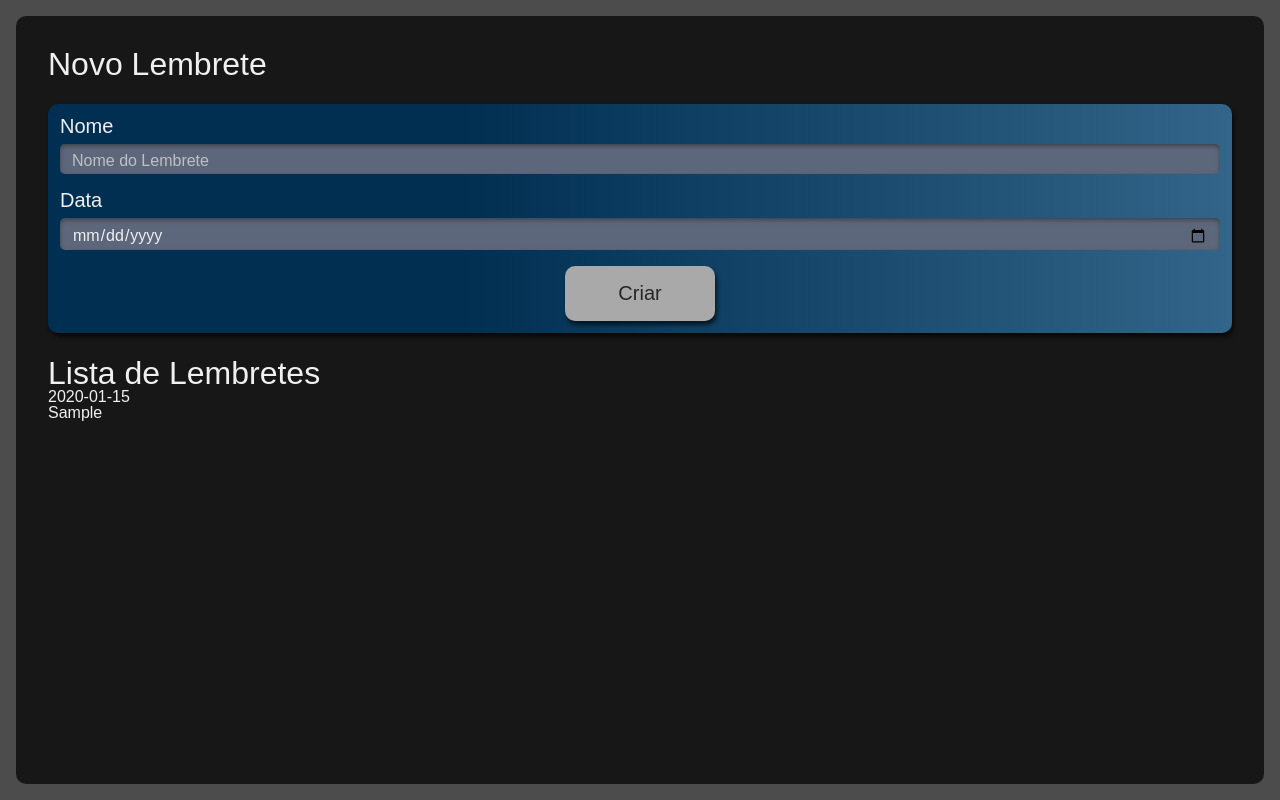
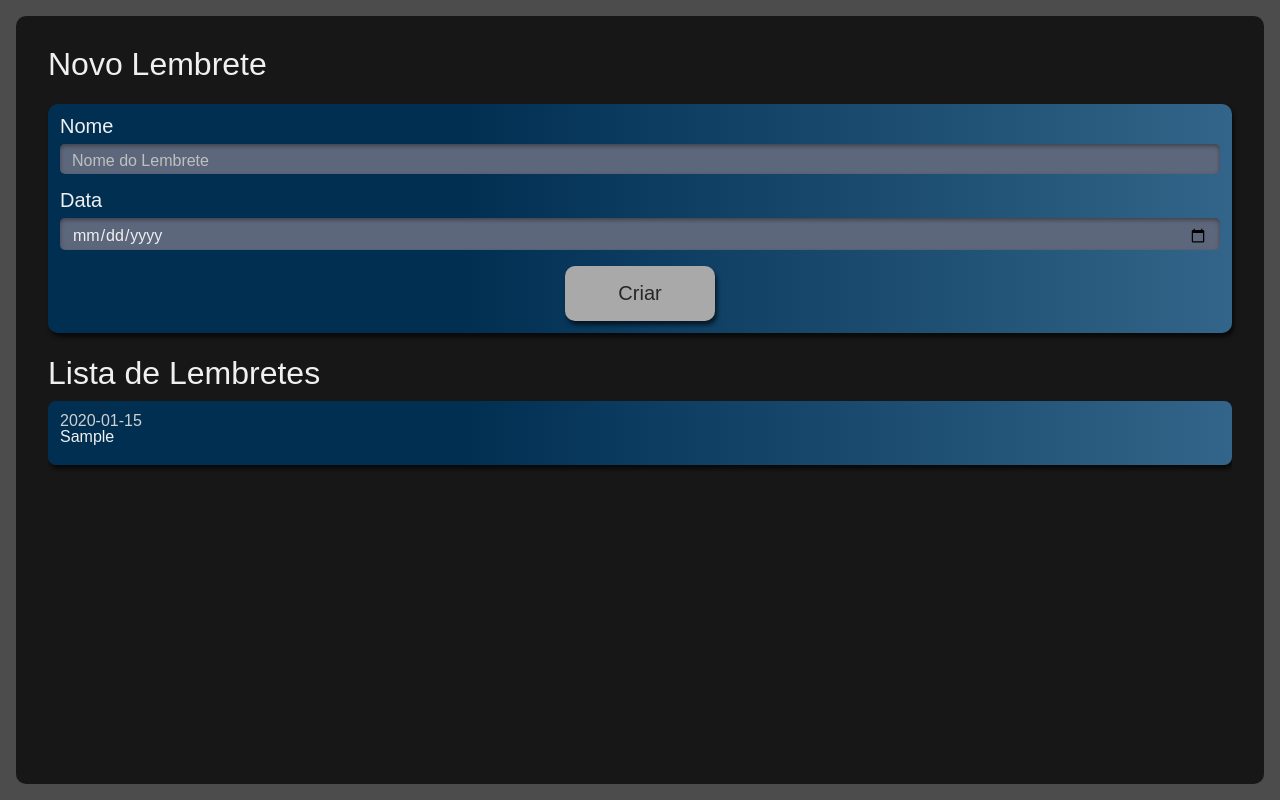
Before and after one commit to erikrocha98/Teste-Pratico-DTI, a React (Create React App) app: page / in a window 1280 px wide. Both pictures are taken after typing "Sample", "2020-01-15" into the empty fields and a click on the button "Criar". Built offline with nearby package versions, Linux system fonts and the light colour scheme.

Commit message:
feat: Estilizando items da lista

```diff
--- a/src/Components/List/Item/index.tsx
+++ b/src/Components/List/Item/index.tsx
@@ -1,8 +1,28 @@
+import styled from "styled-components"
+
+const ItemLista= styled.li`
+    background-image: linear-gradient(90deg, #002F52 35%, #326589 );
+    border-radius: 8px;
+    box-shadow: 2px 4px 4px #0000009F;
+    padding: 12px;
+    margin-bottom: 8px;
+    position: relative;
+    cursor: pointer;
+
+`
+const ItemData = styled.span`
+    color: #D0D0D0;
+`
+const ItemLembrete=styled.h3`
+    margin-bottom: 8px;
+    word-break: break-all;
+
+`
 export default function Item (props: {lembrete: string, data: string}){
     return(
-        <li>
-            <span>{props.data}</span>
-            <h3>{props.lembrete}</h3>
-        </li>
+        <ItemLista>
+            <ItemData>{props.data}</ItemData>
+            <ItemLembrete>{props.lembrete}</ItemLembrete>
+        </ItemLista>
     )
 }
--- a/src/Components/List/index.tsx
+++ b/src/Components/List/index.tsx
@@ -3,16 +3,29 @@ import Item from "./Item"
 import styled from "styled-components"
 
 const Titulo= styled.h1`
-    font-size:32px
+    font-size:32px;
+    margin-bottom: 12px;
+`
+
+const ListaTarefas=styled.aside`
+    grid-area: tarefas;
+    height: 100%;
+
+`
+const ListaContainer=styled.ul`
+      max-height: 350px;
+      overflow-y: scroll;
+      scrollbar-width: thin;
+
 `
 
 function Lista({lembretes}:{lembretes: Lembrete[]}){
 
     return (
-        <aside>
+        <ListaTarefas>
           <Titulo> Lista de Lembretes </Titulo>
 
-          <ul>
+          <ListaContainer>
             {lembretes.map((item, index) => (
               <Item
                 key={index}
@@ -20,8 +33,8 @@ function Lista({lembretes}:{lembretes: Lembrete[]}){
                 lembrete={item.lembrete}
               />
             ))}
-          </ul>
-        </aside>
+          </ListaContainer>
+        </ListaTarefas>
       )
 }
 
```
